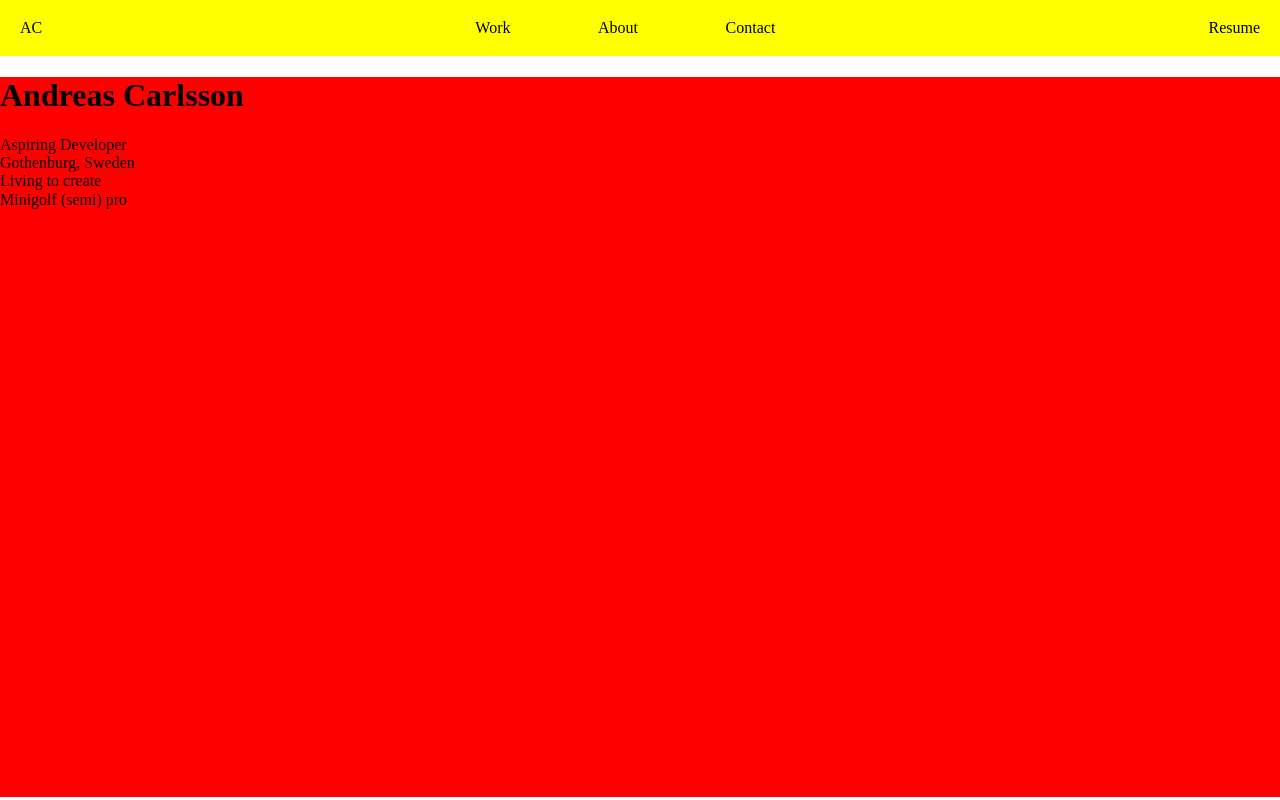
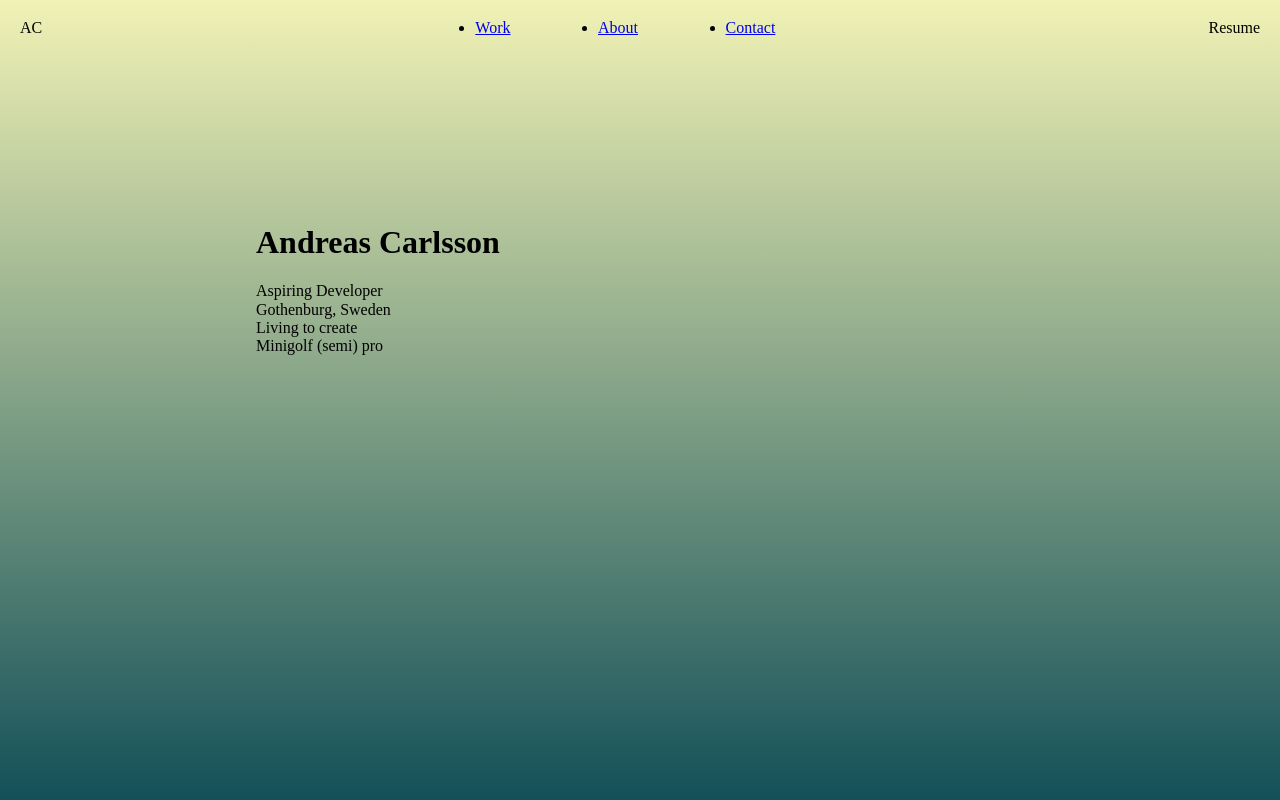
Before and after one commit to AndyCarlsson/portfolio, a React (Create React App) app: page / in a window 1280 px wide. Built offline with nearby package versions, Linux system fonts and the light colour scheme.

Commit message:
Added navbarItem component

```diff
--- a/package.json
+++ b/package.json
@@ -6,6 +6,7 @@
     "@testing-library/jest-dom": "^5.11.6",
     "@testing-library/react": "^11.1.2",
     "@testing-library/user-event": "^12.2.2",
+    "node-sass": "^4.14.1",
     "normalize.css": "^8.0.1",
     "react": "^17.0.1",
     "react-dom": "^17.0.1",
--- a/src/App.css
+++ b/src/App.css
@@ -8,4 +8,5 @@ html,
 body {
   min-height: 100vh;
   width: 100%;
+  background: linear-gradient(#f1f2b5, #135058);
 }
--- a/src/components/navbar/navbar.js
+++ b/src/components/navbar/navbar.js
@@ -1,17 +1,24 @@
 import React from 'react';
-import '../navbar/navbar.css';
+import { navbarItem } from './navbarItem';
+import '../navbar/navbar.scss';
 
 const Navbar = () => {
   return (
-    <div className='navbar-container'>
+    <nav className='navbar-container'>
       <p>AC</p>
-      <div className='navbar-link-container'>
-        <p>Work</p>
-        <p>About</p>
-        <p>Contact</p>
-      </div>
+      <ul className='navbar-link-container'>
+        {navbarItem.map((item, index) => {
+          return (
+            <li>
+              <a className={item.className} href={item.url}>
+                {item.title}
+              </a>
+            </li>
+          );
+        })}
+      </ul>
       <p>Resume</p>
-    </div>
+    </nav>
   );
 };
 
--- a/src/components/navbar/navbar.css
+++ b/src/components/navbar/navbar.scss
@@ -6,7 +6,6 @@
   justify-content: space-between;
   align-items: center;
   padding: 0px 20px;
-  background-color: yellow;
 }
 
 .navbar-link-container {
--- /dev/null
+++ b/src/components/navbar/navbarItem.js
@@ -0,0 +1,17 @@
+export const navbarItem = [
+  {
+    title: 'Work',
+    url: '#',
+    className: 'navbar-link',
+  },
+  {
+    title: 'About',
+    url: '#',
+    className: 'navbar-link',
+  },
+  {
+    title: 'Contact',
+    url: '#',
+    className: 'navbar-link',
+  },
+];
--- a/src/components/startpage/startpage.css
+++ b/src/components/startpage/startpage.css
@@ -1,4 +1,13 @@
 .page-wrapper {
-  height: 90vh;
-  background-color: red;
+  height: 93vh;
+  display: flex;
+  justify-content: center;
 }
+
+.text-container {
+  display: flex;
+  flex-direction: column;
+  justify-content: center;
+  width: 60%;
+  height: 60%;
+}
```
Also changed, not shown: 1 other file (tests, documents, lock files or other folders).
